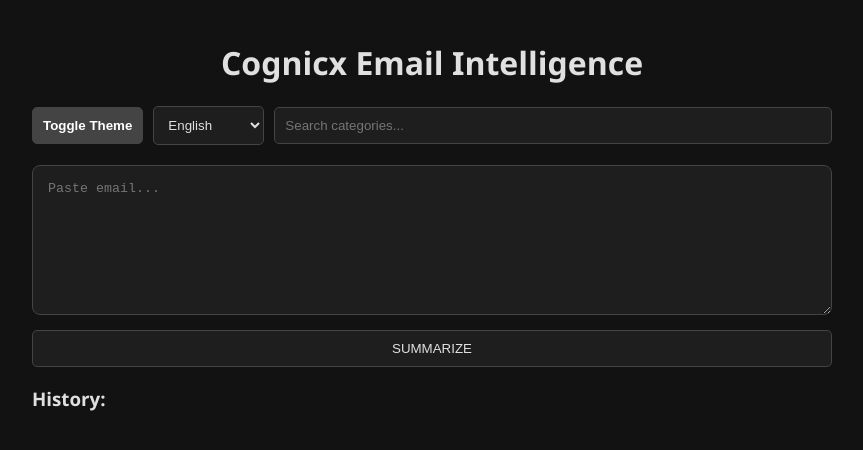
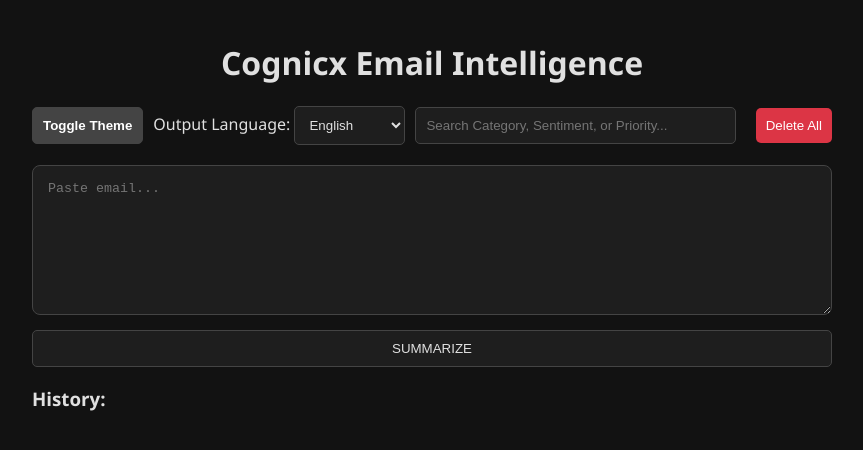
Before and after one commit to chinmaycs433/cognicx2, a React (Create React App) app in the folder frontend/: page / in a window 1280 px wide. Shown: the top 450 px of the page, without its empty margins (208-1071 px from the left). Built offline with nearby package versions, Linux system fonts and the light colour scheme.

Commit message:
Update UI: Add Delete All, Advanced Search, and Language Labels

```diff
--- a/frontend/src/App.js
+++ b/frontend/src/App.js
@@ -11,7 +11,7 @@
   const [lang, setLang] = useState('English');
   const [result, setResult] = useState(null);
 
-  // Initialize history from localStorage (Private)
+  // Initialize history from localStorage (Private, Browser-bound)
   const [history, setHistory] = useState(() => {
     const saved = localStorage.getItem('myEmailHistory');
     return saved ? JSON.parse(saved) : [];
@@ -20,7 +20,7 @@
 
   const languages = ['English', 'Hindi', 'Spanish', 'French', 'German', 'Arabic', 'Chinese', 'Portuguese', 'Japanese', 'Russian'];
 
-  // Save to localStorage whenever history changes
+  // Sync to localStorage whenever history changes
   useEffect(() => {
     localStorage.setItem('myEmailHistory', JSON.stringify(history));
   }, [history]);
@@ -37,16 +37,14 @@
       const data = await res.json();
       if (!res.ok) throw new Error(data.error);
 
-      // Add new result to LOCAL history only
       const newEntry = { ...data, id: Date.now(), language: lang };
       setHistory(prev => [newEntry, ...prev]);
       setResult(data);
     } catch (e) { alert("Backend Error: " + e.message); }
   };
 
-  const deleteEmail = (id) => {
-    setHistory(prev => prev.filter(h => h.id !== id));
-  };
+  const deleteEmail = (id) => setHistory(prev => prev.filter(h => h.id !== id));
+  const deleteAll = () => { if(window.confirm("Delete all history?")) setHistory([]); };
 
   const normalizePriority = (p) => {
     const s = String(p).toLowerCase();
@@ -55,7 +53,12 @@
     return 'Low';
   };
 
-  const filteredHistory = history.filter(h => h.category && h.category.toLowerCase().includes(filter.toLowerCase()));
+  // Improved search: Filter by Category, Sentiment, OR Priority
+  const filteredHistory = history.filter(h =>
+    (h.category && h.category.toLowerCase().includes(filter.toLowerCase())) ||
+    (h.sentiment && h.sentiment.toLowerCase().includes(filter.toLowerCase())) ||
+    (h.priority && h.priority.toLowerCase().includes(filter.toLowerCase()))
+  );
 
   return (
     <div className="container">
@@ -63,10 +66,21 @@
 
       <div className="top-bar">
         <button className="theme-btn" onClick={() => setTheme(theme === 'dark' ? 'light' : 'dark')}>Toggle Theme</button>
-        <select value={lang} onChange={(e) => setLang(e.target.value)}>
-          {languages.map(l => <option key={l}>{l}</option>)}
-        </select>
-        <input className="search-input" placeholder="Search categories..." value={filter} onChange={(e) => setFilter(e.target.value)} />
+
+        <div className="lang-wrapper">
+          <label>Output Language: </label>
+          <select value={lang} onChange={(e) => setLang(e.target.value)}>
+            {languages.map(l => <option key={l}>{l}</option>)}
+          </select>
+        </div>
+
+        <input
+          className="search-input"
+          placeholder="Search Category, Sentiment, or Priority..."
+          value={filter}
+          onChange={(e) => setFilter(e.target.value)}
+        />
+        <button className="delete-btn" onClick={deleteAll} style={{background:'#dc3545'}}>Delete All</button>
       </div>
 
       <textarea value={text} onChange={(e) => setText(e.target.value)} placeholder="Paste email..." />
```
